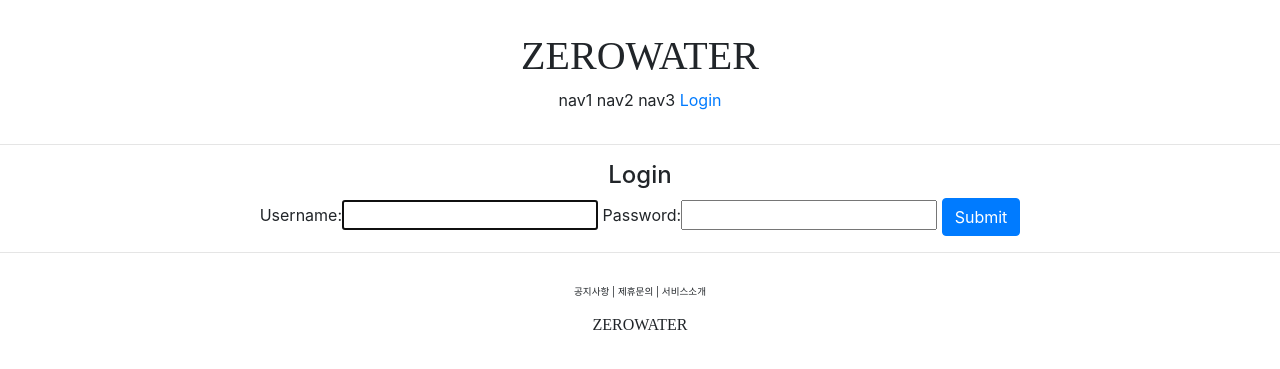
After one commit to zerowater-may/django_pinterest, a Django app: page /account/login/ in a window 1280 px wide. The commit adds this page. Shown: the top 369 px of the page. Run offline with Django 3.2, Linux system fonts and the light colour scheme; parts of the project's set-up code (start-up, migrations or seed data) failed here and were passed over; some libraries are stand-ins or nearby versions; some web fonts are replaced.

Commit message:
django course 22 login/logout default redirect

```diff
--- /dev/null
+++ b/accountapp/templates/accountapp/login.html
@@ -0,0 +1,16 @@
+{% extends 'base.html' %}
+
+{% block content %}
+    <div>
+        <div style="text-align: center;">
+            <h4>Login</h4>
+            <div>
+                <form action="" method='POST'>
+                    {% csrf_token %}
+                    {{ form }}
+                    <input type="submit" class="btn btn-primary">
+                </form>
+            </div>
+        </div>
+    </div>
+{% endblock %}
--- a/accountapp/urls.py
+++ b/accountapp/urls.py
@@ -1,4 +1,5 @@
 from django.urls import path
+from django.contrib.auth.views import LoginView  , LogoutView
 from accountapp.views import hello_world , AccountCreateView
 
 app_name = "accountapp"
@@ -6,6 +7,10 @@
 
 urlpatterns = [
     path('hello_world/',hello_world,name='hello_world'),
+    path('login/',LoginView.as_view(template_name='accountapp/login.html'),name='login'),
+    path('logout/',LogoutView.as_view(),name='logout'),
+
+
     path('create/',AccountCreateView.as_view(),name='create'), # 클래스뷰는 .as_view() 를써야함
 
 ]
--- a/pragmatic/settings.py
+++ b/pragmatic/settings.py
@@ -162,3 +162,7 @@
 STATICFILES_DIRS = [
     BASE_DIR / "static"
 ]
+
+from django.urls import  reverse_lazy
+LOGIN_REDIRECT_URL = reverse_lazy('accountapp:hello_world')
+LOGOUT_REDIRECT_URL = reverse_lazy('accountapp:login')
--- a/templates/header.html
+++ b/templates/header.html
@@ -7,6 +7,15 @@
         <span>nav1</span>
         <span>nav2</span>
         <span>nav3</span>
-        <span>nav4</span>
+        {% if not user.is_authenticated %}
+        <!-- next 이걸해주면 원래 경로로 다시 되돌아옴 -->
+        <a href="{% url 'accountapp:login' %}?next={{ request.path }}">
+            <span>Login</span>
+        </a>
+        {% else %}
+        <a href="{% url 'accountapp:logout' %}?next={{ request.path }}">
+            <span>Logout</span>
+        </a>
+        {% endif %}
     </div>
 </div>
```
Also changed, not shown: accountapp/templates/accountapp/logout.html (added, +26 -0 lines), db.sqlite3.
